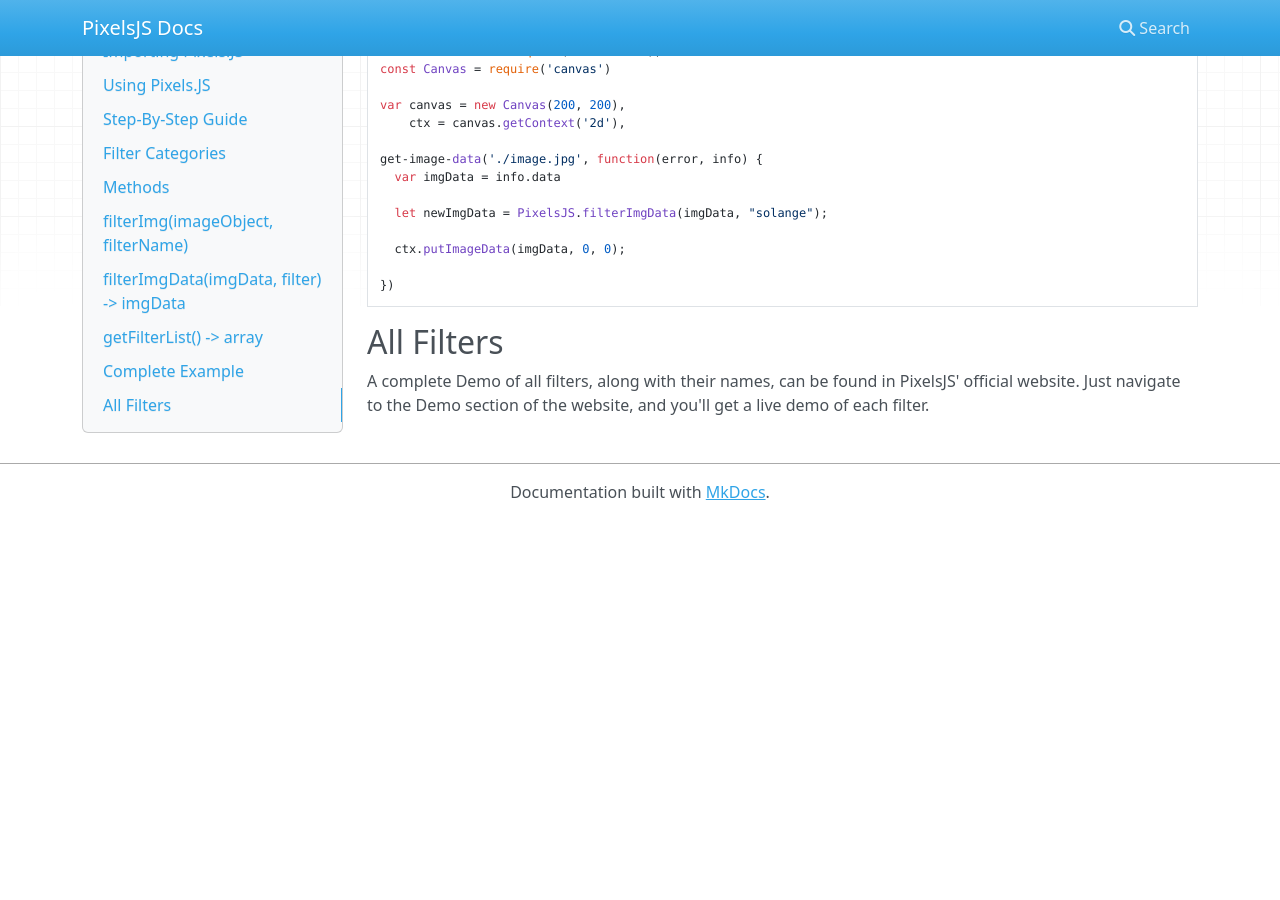
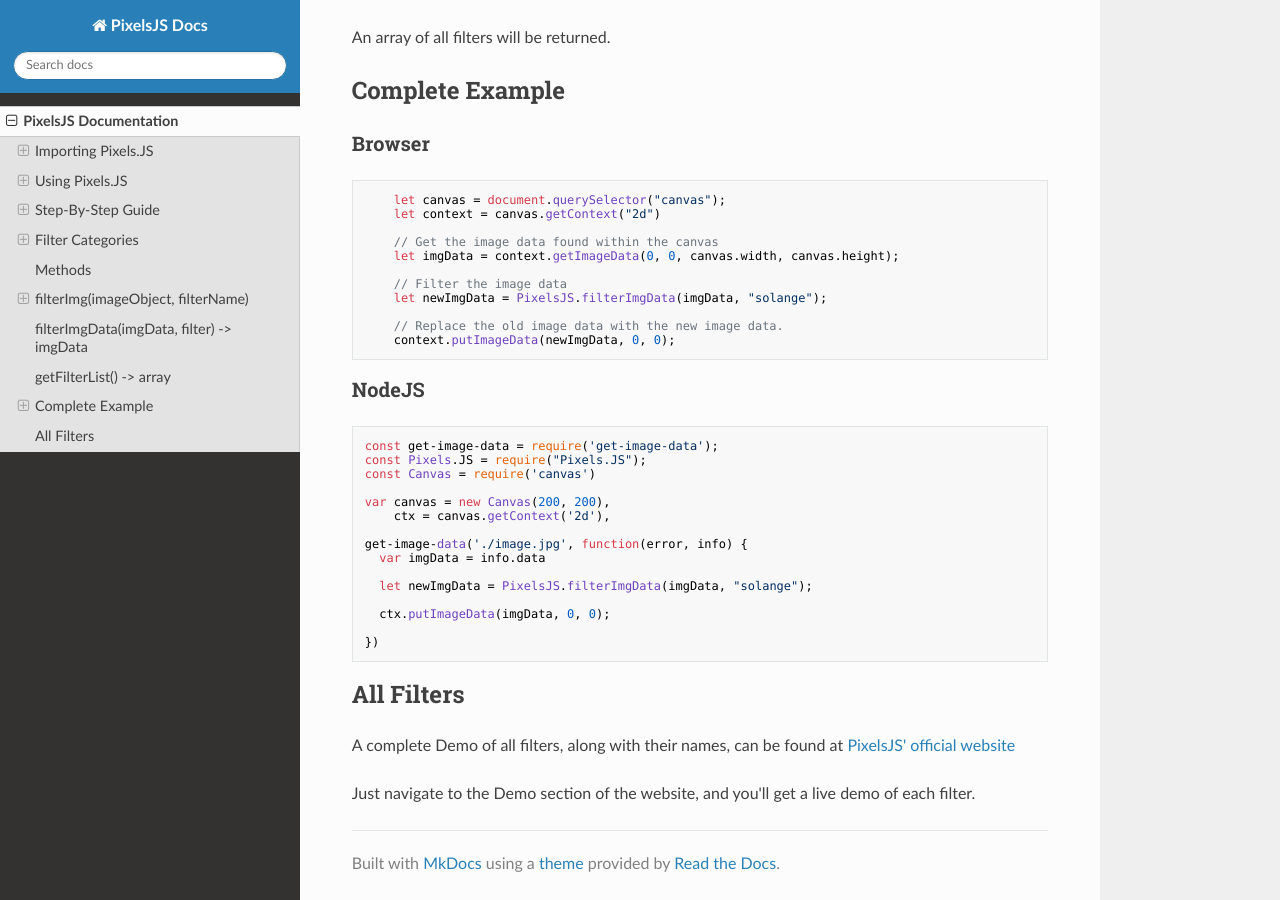
Before and after one commit to silvia-odwyer/pixels.js, an MkDocs documentation site: the page built from mkdocs/index.md, in a window 1280 px wide and 900 px high, scrolled down 4176 px. Built offline with MkDocs 1.6.1, drawn with Linux system fonts in a browser that asks for light colours; nearby versions of some CDN libraries; before the commit the page ends 4696 px from its top, so only the background shows below that; some of the changed lines change nothing that is shown; some of the changed text lies outside the part shown.

Commit message:
Documentation now updated with a new theme, and minor updates to the sample code.

````diff
--- a/mkdocs.yml
+++ b/mkdocs.yml
@@ -1,2 +1,3 @@
 site_name: PixelsJS Docs
 docs_dir: "mkdocs"
+theme: readthedocs
--- a/mkdocs/index.md
+++ b/mkdocs/index.md
@@ -48,14 +48,14 @@
 This example uses node-canvas and get-image-data, two NPM modules that make canvas rendering easier, however, you can choose whatever libraries you like; this example merely illustrates using Pixels.js in tandem with node-canvas.
 
 ```javascript
-const get-image-data = require('get-image-data');
-const Pixels.JS = require("Pixels.JS");
+const get_image_data = require('get-image-data');
+const PixelsJS = require("pixelsjs");
 const Canvas = require('canvas')
 
 var canvas = new Canvas(200, 200),
     ctx = canvas.getContext('2d'),
 
-get-image-data('./image.jpg', function(error, info) {
+get_image_data('./image.jpg', function(error, info) {
   var imgData = info.data
 
   let newImgData = PixelsJS.filterImgData(imgData, "solange");
@@ -189,5 +189,6 @@
 ```
 
 ## All Filters
-A complete Demo of all filters, along with their names, can be found in PixelsJS' official website.
+A complete Demo of all filters, along with their names, can be found at [PixelsJS' official website](https://silvia-odwyer.github.io/pixels.js/)
+
 Just navigate to the Demo section of the website, and you'll get a live demo of each filter.
````
